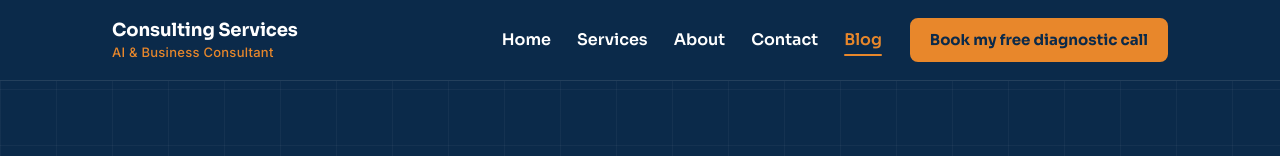
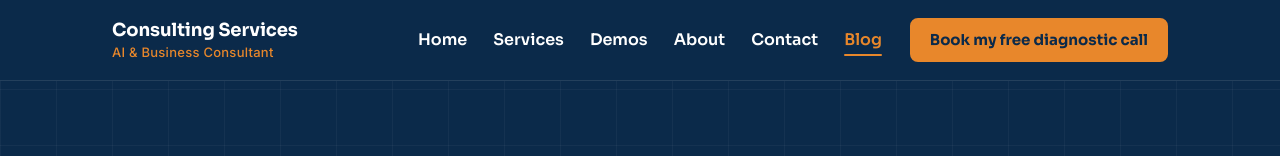
Before and after one commit to Adelinogh/adelinogh.github.io, a plain HTML site: page blog/business-that-runs-without-you/index.html in a window 1280 px wide. Shown: the top 156 px of the page. Drawn offline with Linux system fonts and the light colour scheme.

Commit message:
Article: Demos in menu

```diff
--- a/blog/business-that-runs-without-you/index.html
+++ b/blog/business-that-runs-without-you/index.html
@@ -105,7 +105,7 @@
     <nav class="site-nav" id="site-nav" aria-label="Main">
       <ul class="nav-list">
         <li><a href="/">Home</a></li>
-        <li><a href="/services/">Services</a></li>
+        <li><a href="/services/">Services</a></li><li><a href="/demo/">Demos</a></li>
         <li><a href="/about/">About</a></li>
         <li><a href="/contact/">Contact</a></li>
         <li><a href="/blog/" aria-current="true">Blog</a></li>
@@ -242,7 +242,7 @@
     <p class="f-name">Consulting Services, Boston, MA</p>
     <p class="f-line">Small business advisory and AI setup for owners across New England. We work with clients remotely.</p>
     <p class="scope">We provide business advisory and AI setup. We are not a CPA firm and do not provide accounting, tax, legal or investment advice. We're glad to work alongside your accountant.</p>
-    <nav aria-label="Footer"><p class="links"><a href="/">Home</a> <span aria-hidden="true">·</span> <a href="/services/">Services</a> <span aria-hidden="true">·</span> <a href="/about/">About</a> <span aria-hidden="true">·</span> <a href="/contact/">Contact</a> <span aria-hidden="true">·</span> <a href="/blog/">Blog</a> <span aria-hidden="true">·</span> <a href="/privacy/">Privacy</a></p></nav>
+    <nav aria-label="Footer"><p class="links"><a href="/">Home</a> <span aria-hidden="true">·</span> <a href="/services/">Services</a> <span aria-hidden="true">·</span> <a href="/demo/">Demos</a> <span aria-hidden="true">·</span> <a href="/about/">About</a> <span aria-hidden="true">·</span> <a href="/contact/">Contact</a> <span aria-hidden="true">·</span> <a href="/blog/">Blog</a> <span aria-hidden="true">·</span> <a href="/privacy/">Privacy</a></p></nav>
     <p class="links contact-links"><a href="mailto:adelino@askadelino.com">adelino@askadelino.com</a> <span aria-hidden="true">·</span> <a href="https://www.linkedin.com/in/adelino-ferreira-972801154" rel="me noopener" target="_blank">Adelino on LinkedIn</a></p>
     <p class="copy">© 2026 Prosperite Investments and Consulting LLC</p>
   </div>
```
